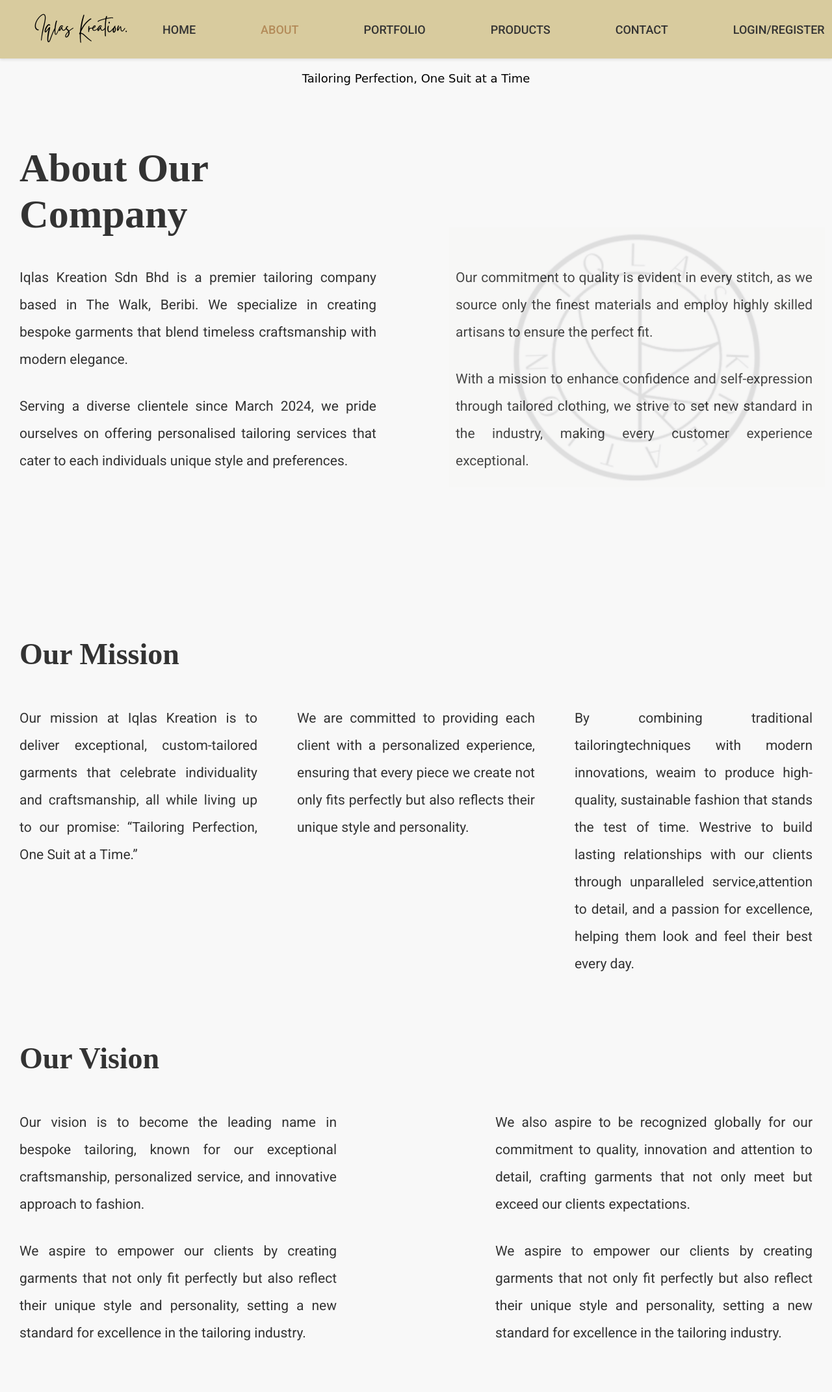
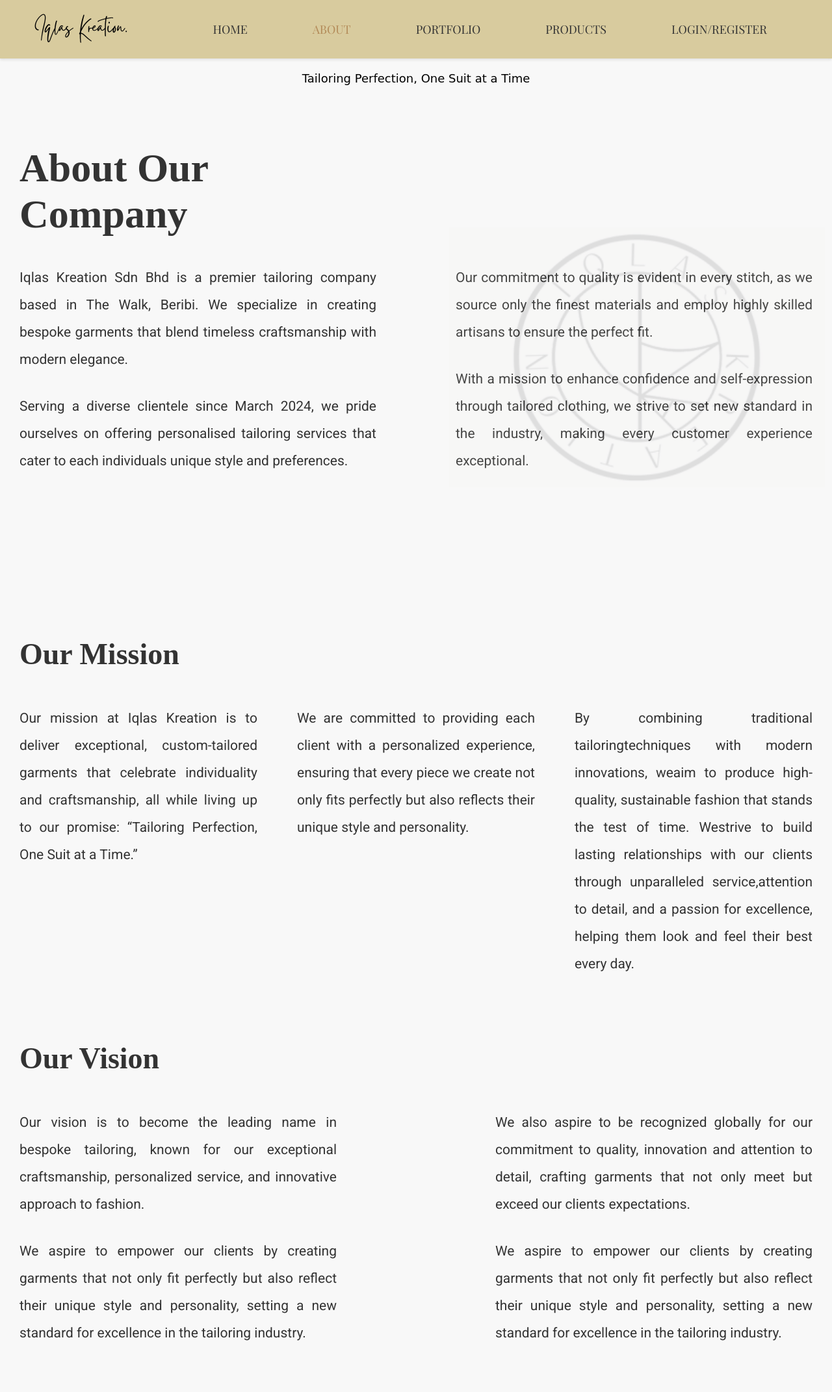
Before and after one commit to Zylioth/Group12_WEBDEV_AS1, a PHP site: page /about.html in a window 1280 px wide. Shown: the whole page at 65% size. Run offline with PHP 8.4, Linux system fonts and the light colour scheme; some web fonts are replaced.

Commit message:
Changed Fonts to serif on CSS per request, unbold banner, remove contact nav on header (to be place in footer instead), fixed text to inlclude <q>

```diff
--- a/about.html
+++ b/about.html
@@ -14,7 +14,7 @@
 
  <body>
   <header>
-    <a href="index.html"><img alt="Iqlas Kreation Logo" height="50" src="Assets/IK_headerLogo.png" width="150"/></a>
+    <a href="index.php"><img alt="Iqlas Kreation Logo" height="50" src="Assets/IK_headerLogo.png" width="150"/></a>
 
     <!-- Hamburger icon for mobile -->
     <div class="hamburger" id="hamburger">
@@ -23,11 +23,10 @@
 
     <!-- Navigation Links -->
     <nav id="nav-menu">
-      <a href="index.html">HOME</a>
+      <a href="index.php">HOME</a>
       <a class="active" href="about.html">ABOUT</a>
       <a href="#">PORTFOLIO</a>
       <a href="#">PRODUCTS</a>
-      <a href="#">CONTACT</a>
       <a href="login.php">LOGIN/REGISTER</a>
     </nav>
   </header>
@@ -75,7 +74,7 @@
           <p>
             Our mission at Iqlas Kreation is to deliver exceptional, custom-tailored
             garments that celebrate individuality and craftsmanship, all while living up to
-            our promise: “Tailoring Perfection, One Suit at a Time.”
+            our promise: <q>Tailoring Perfection, One Suit at a Time.</q>
           </p>
         </div>
 
--- a/css/style.css
+++ b/css/style.css
@@ -7,7 +7,7 @@
 /* Ani untuk Index.html and the rest  */
 
 body {
-  font-family: 'Roboto', sans-serif;
+  font-family: 'Playfair Display', serif;
   margin: 0;
   padding: 0;
   background-color: #f8f8f8;
@@ -71,14 +71,14 @@ nav a:hover {
   text-align: center;
   position: absolute;
   left: 50%;
-  top: 50%;
+  top: 85%;
   transform: translate(-50%, -50%);
   color: white;
   font-size: 22px;
   background-color: #beb6ae;
   padding: 10px;
   font-family: "Teachers";
-  font-weight: bold;
+
 }
 
 .sections {
```
